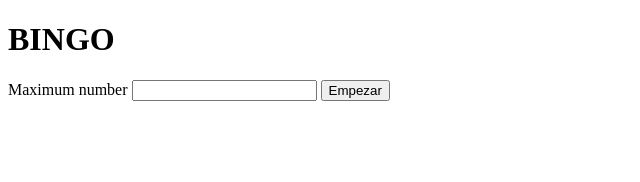
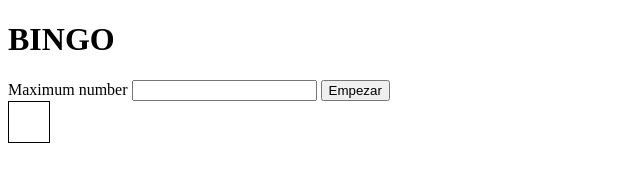
Before and after one commit to raulsant20/bingo, a plain HTML site: page index.html in a window 1280 px wide. Shown: the full height of the page, 0-640 px from the left. Drawn offline with Linux system fonts and the light colour scheme.

Commit message:
create a box for the tossed number

```diff
--- a/style.css
+++ b/style.css
@@ -14,3 +14,13 @@
 .check {
   background-color: aquamarine;
 }
+
+#toss {
+  width: 40px;
+  height: 40px;
+  border: 1px solid black;
+  display: flex;
+  flex-direction: row;
+  justify-content: center;
+  align-items: center;
+}
```
